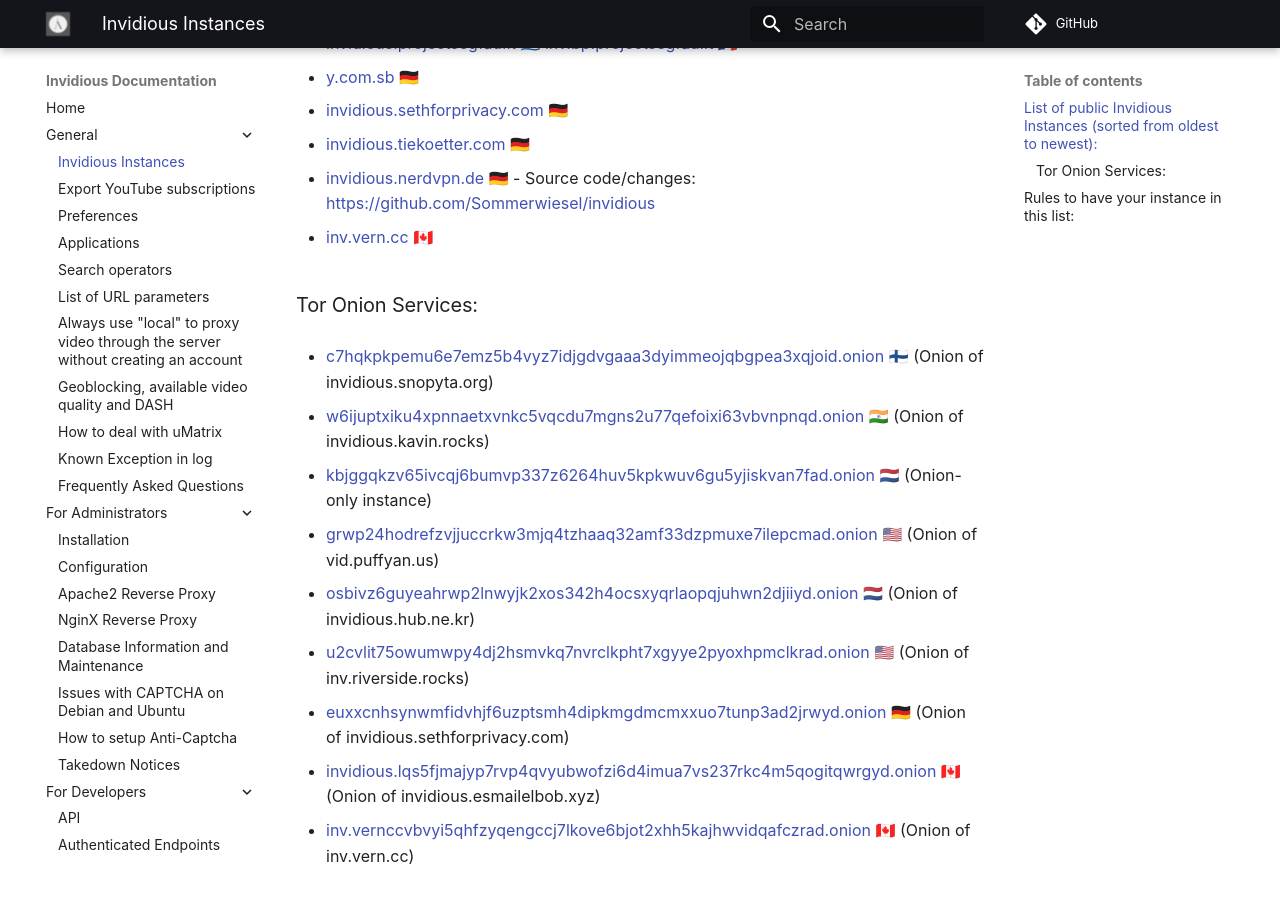
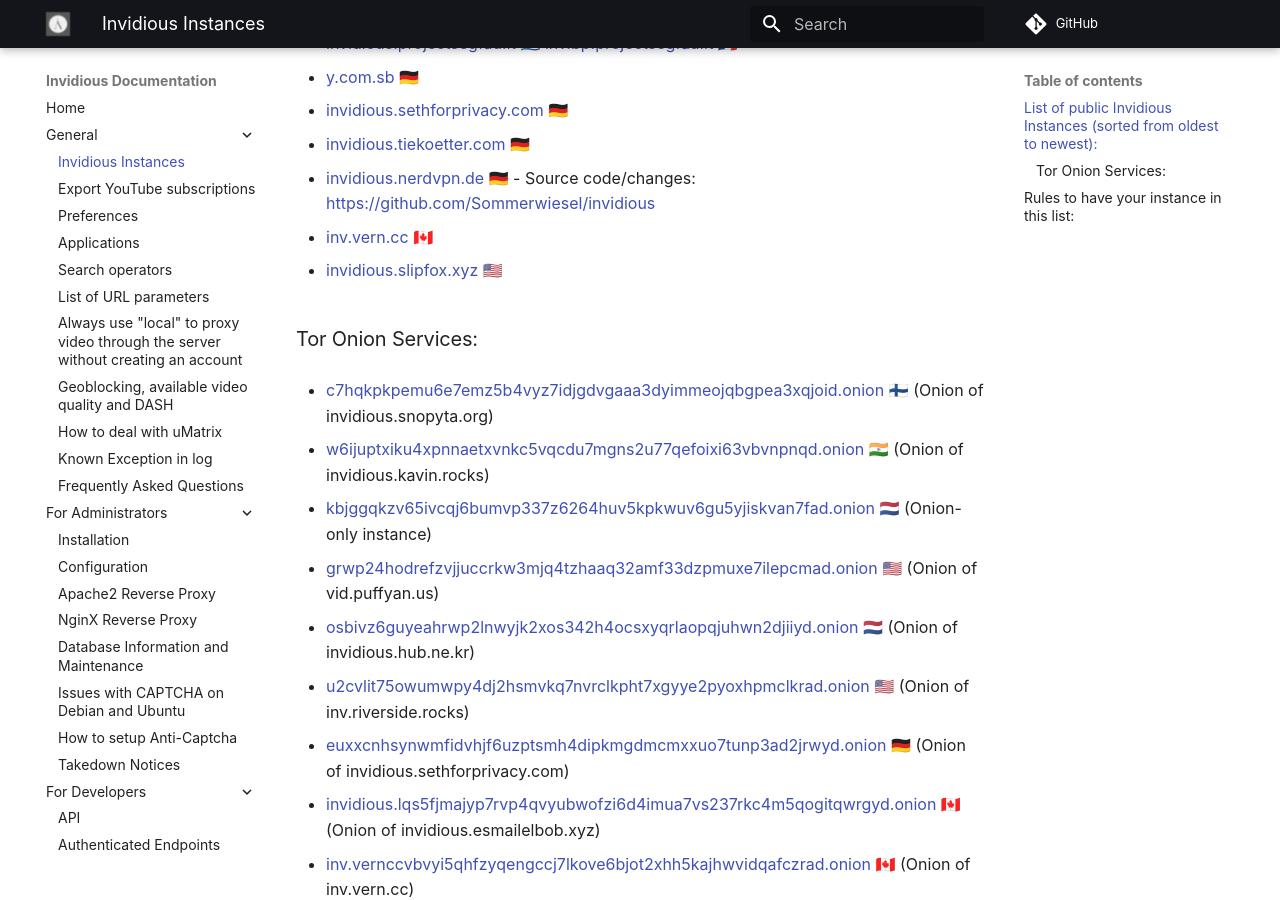
Before and after one commit to iv-org/documentation, an MkDocs documentation site: the page built from docs/instances.md, in a window 1280 px wide and 900 px high, scrolled down 877 px. Built offline with MkDocs 1.6.1 and Material for MkDocs 9.7.7, drawn with Linux system fonts in a browser that asks for light colours; comment, search, counter and statistics services are not loaded.

Commit message:
Add invidious.slipfox.xyz (#255)

```diff
--- a/docs/instances.md
+++ b/docs/instances.md
@@ -44,6 +44,8 @@
 
 * [inv.vern.cc](https://inv.vern.cc) 🇨🇦
 
+* [invidious.slipfox.xyz](https://invidious.slipfox.xyz) 🇺🇸
+
 ### Tor Onion Services:
 * [c7hqkpkpemu6e7emz5b4vyz7idjgdvgaaa3dyimmeojqbgpea3xqjoid.onion](http://c7hqkpkpemu6e7emz5b4vyz7idjgdvgaaa3dyimmeojqbgpea3xqjoid.onion) 🇫🇮 (Onion of invidious.snopyta.org)
 
```
